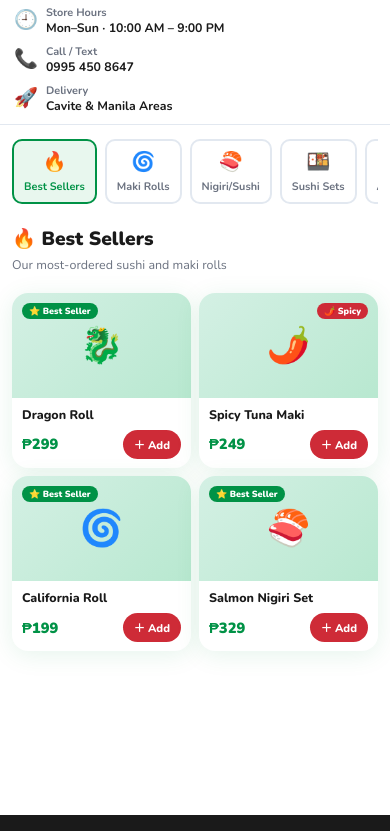
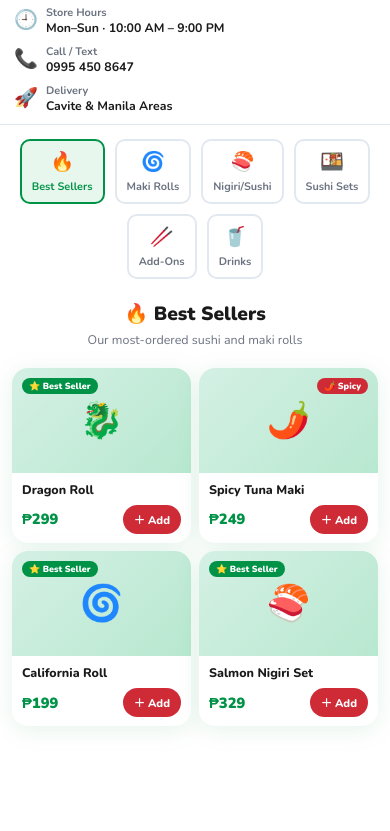
Before and after one commit to meisems/online-delivering-platform, a plain HTML site: page index.html in a window 390 px wide. Shown: the part 813-1644 px from the top of the page. Drawn offline with nearby package versions, Linux system fonts and the light colour scheme.

Commit message:
Update styles.css

```diff
--- a/css/styles.css
+++ b/css/styles.css
@@ -673,3 +673,24 @@ footer { background: var(--dark); color: rgba(255,255,255,0.75); padding: 38px 2
   text-align: center;
   justify-content: center;
 }
+
+/* === CENTER MENU AREA === */
+.main-wrapper {
+  justify-content: center;
+}
+
+.menu-area {
+  max-width: 860px;
+  width: 100%;
+}
+
+.mobile-cats {
+  display: flex;
+  flex-wrap: wrap;
+  justify-content: center;
+  gap: 10px;
+}
+
+.section-hd {
+  text-align: center;
+}
```
